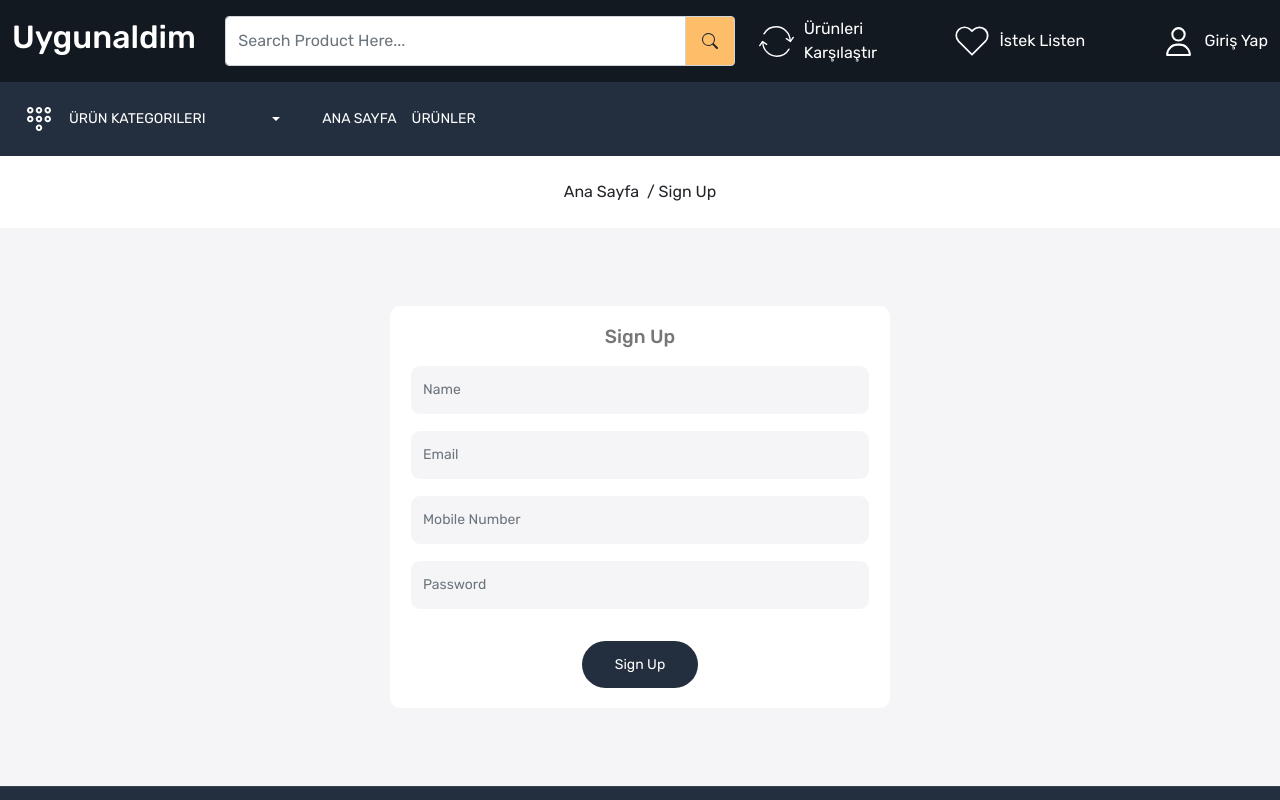
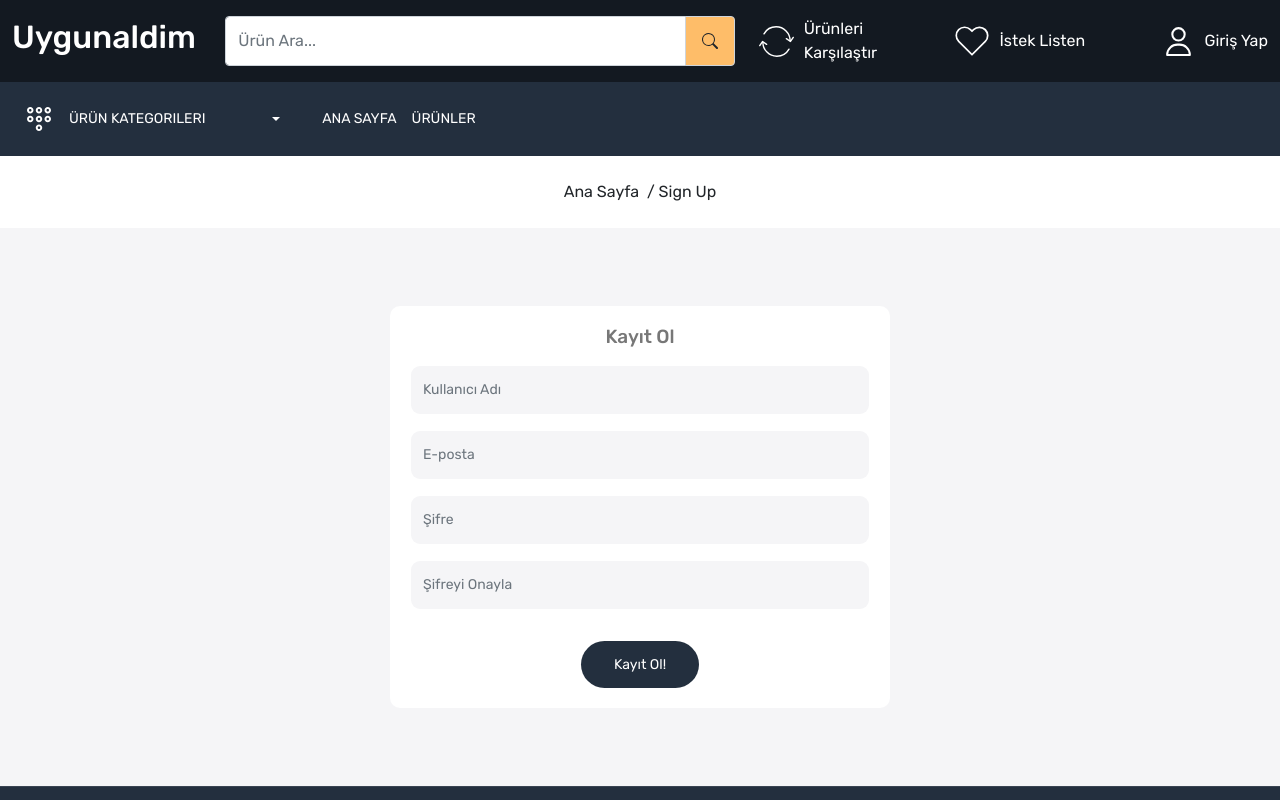
Before and after one commit to anilcanipsalali/uygunaldim-fe, a React (Create React App) app: page /signup in a window 1280 px wide. Shown: the top 800 px of the page. Built offline with nearby package versions, Linux system fonts and the light colour scheme.

Commit message:
Components rearranged.

```diff
--- a/package.json
+++ b/package.json
@@ -6,7 +6,7 @@
     "@testing-library/jest-dom": "^5.16.5",
     "@testing-library/react": "^13.4.0",
     "@testing-library/user-event": "^14.4.3",
-    "axios": "^1.2.1",
+    "axios": "^1.3.4",
     "formik": "^2.2.9",
     "react": "^18.2.0",
     "react-dom": "^18.2.0",
--- a/src/App.js
+++ b/src/App.js
@@ -9,8 +9,8 @@ import OurStore from './pages/OurStore'
 import CompareProduct from './pages/CompareProduct'
 import Wishlist from './pages/Wishlist'
 import Login from './pages/Login'
-import Forgotpassword from './pages/Forgotpassword'
-import Signup from './pages/Signup'
+import ForgotPassword from './pages/ForgotPassword'
+import SignUp from './pages/SignUp'
 import Resetpassword from './pages/Resetpassword'
 import PrivacyPolicy from './pages/PrivacyPolicy'
 import TermAndContions from './pages/TermAndContions'
@@ -30,8 +30,8 @@ function App() {
             <Route path='compare-product' element={<CompareProduct />} />
             <Route path='wishlist' element={<Wishlist />} />
             <Route path='login' element={<Login />} />
-            <Route path='forgot-password' element={<Forgotpassword />} />
-            <Route path='signup' element={<Signup />} />
+            <Route path='forgot-password' element={<ForgotPassword />} />
+            <Route path='signup' element={<SignUp />} />
             <Route path='reset-password' element={<Resetpassword />} />
             <Route path='privacy-policy' element={<PrivacyPolicy />} />
             <Route path='term-conditions' element={<TermAndContions />} />
--- a/src/components/CustomInput.js
+++ b/src/components/CustomInput.js
@@ -1,13 +1,15 @@
 import React from "react";
 
 const CustomInput = (props) => {
-  const { type, name, placeholder, classname } = props;
+  const { type, name, placeholder, value, onChange, classname } = props;
   return (
     <div>
       <input
         type={type}
         name={name}
         placeholder={placeholder}
+        value={value}
+        onChange={onChange}
         className={`form-control ${classname}`}
       />
     </div>
--- a/src/components/Header.js
+++ b/src/components/Header.js
@@ -23,8 +23,8 @@ const Header = () => {
                 <input
                   type='text'
                   className='form-control py-2'
-                  placeholder='Search Product Here...'
-                  aria-label='Search Product Here...'
+                  placeholder='Ürün Ara...'
+                  aria-label='Ürün Ara...'
                   aria-describedby='basic-addon2'
                 />
                 <span className='input-group-text p-3' id='basic-addon2'>
--- a/src/pages/Forgotpassword.js
+++ b/src/pages/Forgotpassword.js
@@ -5,7 +5,7 @@ import { Link } from "react-router-dom";
 import Container from "../components/Container";
 import CustomInput from "../components/CustomInput";
 
-const Forgotpassword = () => {
+const ForgotPassword = () => {
   return (
     <>
       <Meta title={"Forgot Password"} />
@@ -19,7 +19,7 @@ const Forgotpassword = () => {
               Parolanızı sıfırlamak için size bir e-posta göndereceğiz.
               </p>
               <form action="" className="d-flex flex-column gap-15">
-                <CustomInput type="email" name="email" placeholder="Email" />
+                <CustomInput type="email" name="email" placeholder="E-posta" />
 
                 <div>
                   <div className="mt-3 d-flex justify-content-center flex-column gap-15 align-items-center">
@@ -38,4 +38,4 @@ const Forgotpassword = () => {
   );
 };
 
-export default Forgotpassword;
+export default ForgotPassword;
--- a/src/pages/Login.js
+++ b/src/pages/Login.js
@@ -6,6 +6,11 @@ import Container from "../components/Container";
 import CustomInput from "../components/CustomInput";
 
 const Login = () => {
+
+  const handleSubmit = (form) => {
+    console.log(form.value);
+  }
+
   return (
     <>
       <Meta title={"Giriş Yap"} />
@@ -15,16 +20,11 @@ const Login = () => {
           <div className="col-12">
             <div className="auth-card">
               <h3 className="text-center mb-3">Giriş Yap</h3>
-              <form action="" className="d-flex flex-column gap-15">
-                <CustomInput type="email" name="email" placeholder="Email" />
-                <CustomInput
-                  type="password"
-                  name="password"
-                  placeholder="Password"
-                />
+              <form onSubmit={(form) => handleSubmit(form)} className="d-flex flex-column gap-15">
+                <CustomInput type="text" name="username" placeholder="Kullanıcı Adı" />
+                <CustomInput type="password" name="password" placeholder="Şifre" />
                 <div>
                   <Link to="/forgot-password">Parolanızı mı unuttunuz?</Link>
-
                   <div className="mt-3 d-flex justify-content-center gap-15 align-items-center">
                     <button className="button border-0" type="submit">
                       Giriş Yap
--- a/src/pages/Signup.js
+++ b/src/pages/Signup.js
@@ -4,7 +4,20 @@ import Meta from "../components/Meta";
 import Container from "../components/Container";
 import CustomInput from "../components/CustomInput";
 
-const Signup = () => {
+const SignUp = () => {
+
+  const handleSubmit = (form) => {
+    console.log(form);
+  }
+
+  const handleEmail = (email) => {
+    console.log(email);
+  }
+
+  const handleUsername = (username) => {
+    console.log(username);
+  }
+
   return (
     <>
       <Meta title={"Sign Up"} />
@@ -13,23 +26,15 @@ const Signup = () => {
         <div className="row">
           <div className="col-12">
             <div className="auth-card">
-              <h3 className="text-center mb-3">Sign Up</h3>
-              <form action="" className="d-flex flex-column gap-15">
-                <CustomInput type="text" name="name" placeholder="Name" />
-                <CustomInput type="email" name="email" placeholder="Email" />
-                <CustomInput
-                  type="tel"
-                  name="mobile"
-                  placeholder="Mobile Number"
-                />
-                <CustomInput
-                  type="password"
-                  name="password"
-                  placeholder="Password"
-                />
+              <h3 className="text-center mb-3">Kayıt Ol</h3>
+              <form onSubmit={(form) => handleSubmit(form.target)} className="d-flex flex-column gap-15">
+                <CustomInput type="text" name="username" placeholder="Kullanıcı Adı" onChange={(e) => handleUsername(e.target.value)} />
+                <CustomInput type="email" name="email" placeholder="E-posta"  onChange={(e) => handleEmail(e.target.value)} />
+                <CustomInput type="password" name="password" placeholder="Şifre" />
+                <CustomInput type="password" name="confirmPassword" placeholder="Şifreyi Onayla" />
                 <div>
                   <div className="mt-3 d-flex justify-content-center gap-15 align-items-center">
-                    <button className="button border-0">Sign Up</button>
+                    <button type="submit" className="button border-0">Kayıt Ol!</button>
                   </div>
                 </div>
               </form>
@@ -41,4 +46,4 @@ const Signup = () => {
   );
 };
 
-export default Signup;
+export default SignUp;
```
Also changed, not shown: src/services/AuthService.js (added, +23 -0 lines), 1 other file (tests, documents, lock files or other folders).
